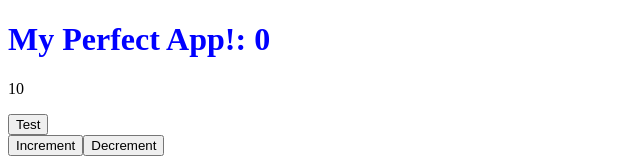
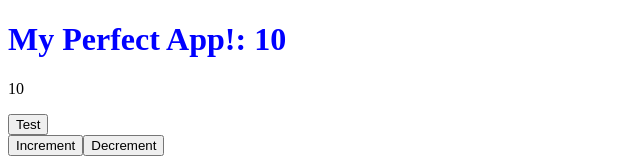
Before and after one commit to simotae14/reference-bookmark-react, a React (Create React App) app: page / in a window 1280 px wide. Shown: the top 160 px of the page, without its empty margins (0-640 px from the left). Built offline with nearby package versions, Linux system fonts and the light colour scheme.

Commit message:
lifecycle functions and useEffect

```diff
--- a/src/App.js
+++ b/src/App.js
@@ -1,9 +1,19 @@
-import React, { useState } from 'react';
+import React, { useState, useEffect } from 'react';
 
 import AppView from './AppView';
 
 const App = (props) => {
   const [ counter, setCounter ] = useState(0);
+
+  // Executed initially and every time component will update
+  useEffect(() => {
+    setCounter(10);
+    console.log('useEffect');
+  }, []);
+
+  useEffect(() => {
+    console.log('calling my other useEffect');
+  }, [counter]);
 
   const increment = num => () => {
     setCounter(counter + num);
@@ -27,16 +37,24 @@ const App = (props) => {
 
 // Class Component
 // class App extends React.Component {
-//   // constructor() {
-//   //   super();
-//   //   this.state = {
-//   //     counter: 0
-//   //   };
-//   // }
+//   constructor() {
+//     super();
+//     console.log('calling constructor');
+//     this.state = {
+//       counter: 0
+//     };
+//   }
 
-//   state = {
-//     counter: 0
-//   };
+//   componentDidMount() {
+//     this.setState({
+//       counter: 100
+//     });
+//     console.log('calling componentDidMount');
+//   }
+
+//   // state = {
+//   //   counter: 0
+//   // };
 
 //   increment = (num) => () => {
 //     this.setState({
@@ -50,11 +68,15 @@ const App = (props) => {
 //   //     });
 //   //   }
 //   // }
+
+//   // Lifecycle function, it's called after constructor
+//   // and every time your component is updated
 //   render() {
 //     const {
 //       title,
 //       magicNum
 //     } = this.props;
+//     console.log('calling render');
 //     const {
 //       counter
 //     } = this.state;
```
